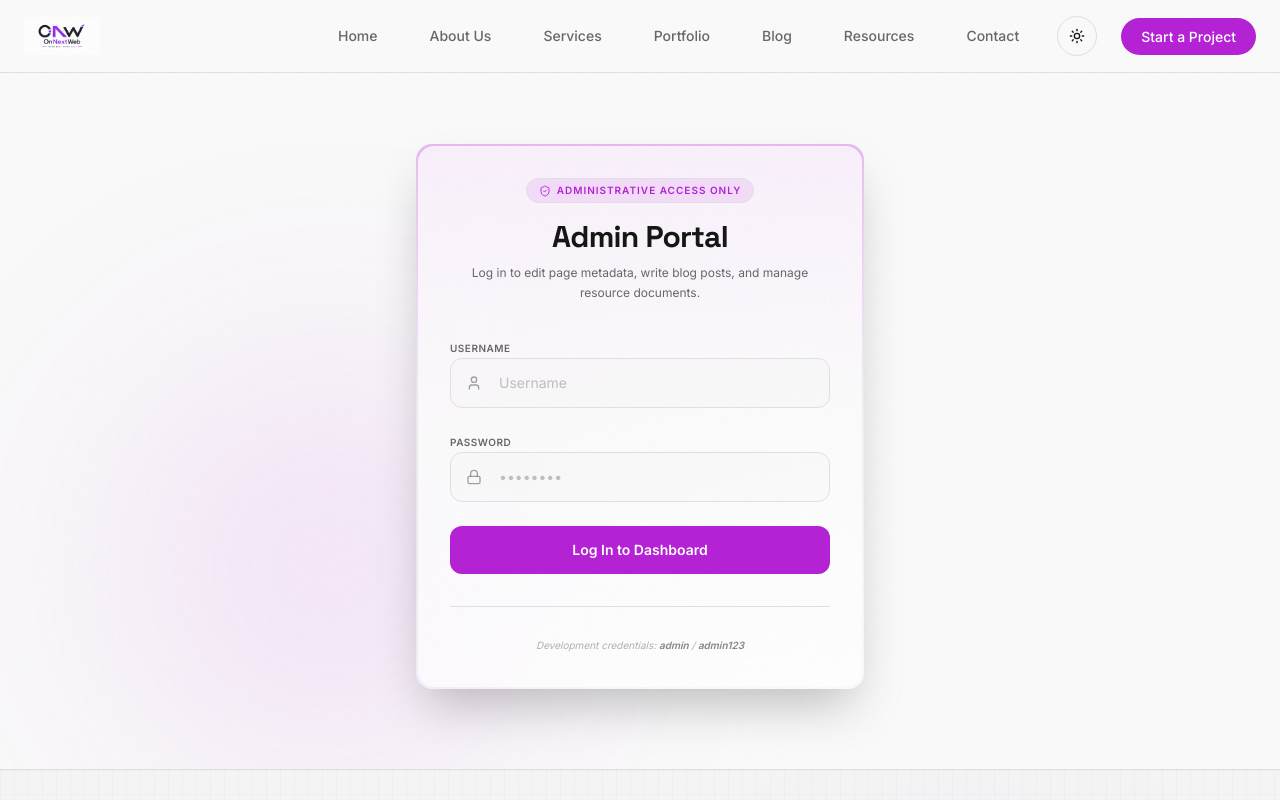
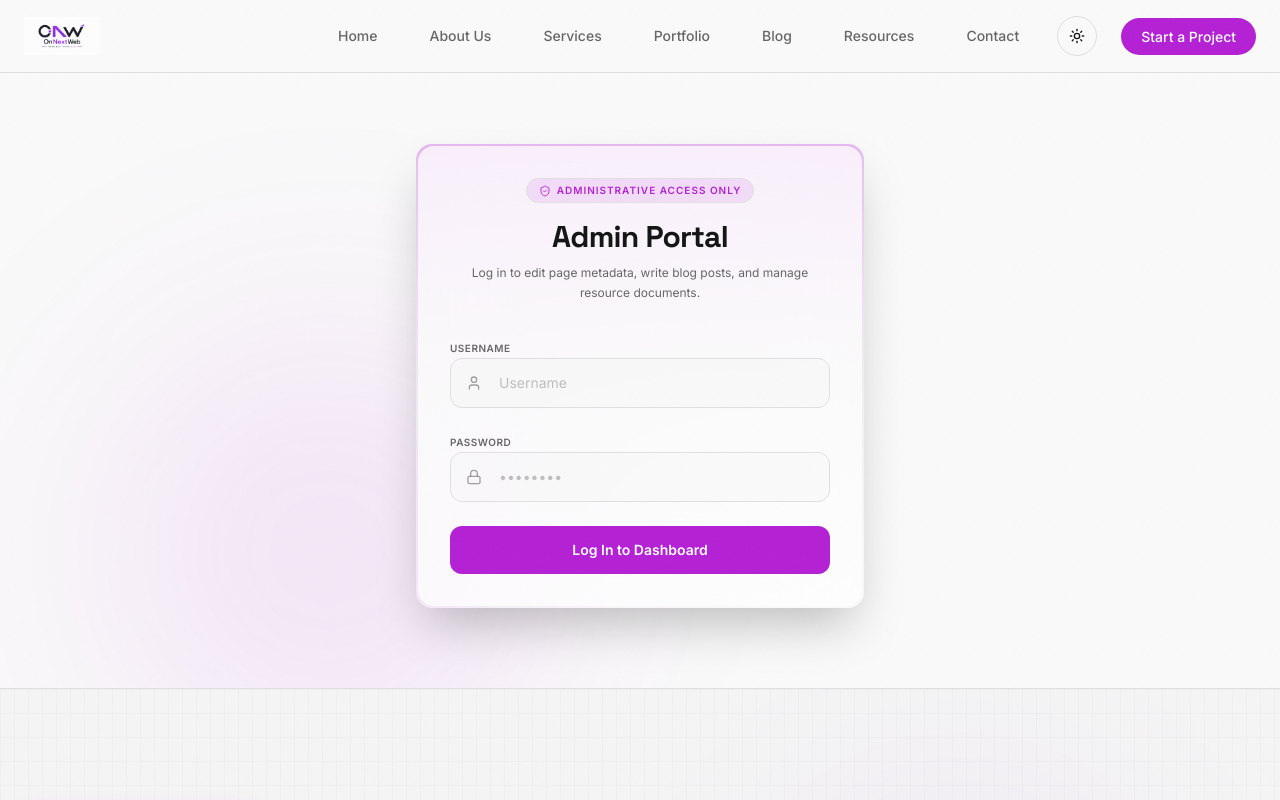
Before and after one commit to osamajmi/ONW_Frontend, a Next.js app: page /login in a window 1280 px wide. Shown: the top 800 px of the page. Built offline with nearby package versions, Linux system fonts and the light colour scheme.

Commit message:
chore: remove static credentials hint from admin login page

```diff
--- a/src/app/login/page.tsx
+++ b/src/app/login/page.tsx
@@ -138,11 +138,7 @@ export default function Login() {
               </button>
             </form>
 
-            <div className="mt-8 pt-6 border-t border-border/40 text-center">
-              <span className="text-[10px] text-muted-foreground/50 italic">
-                Development credentials: <strong className="text-muted-foreground/80">admin</strong> / <strong className="text-muted-foreground/80">admin123</strong>
-              </span>
-            </div>
+
           </div>
         </motion.div>
       </main>
```
